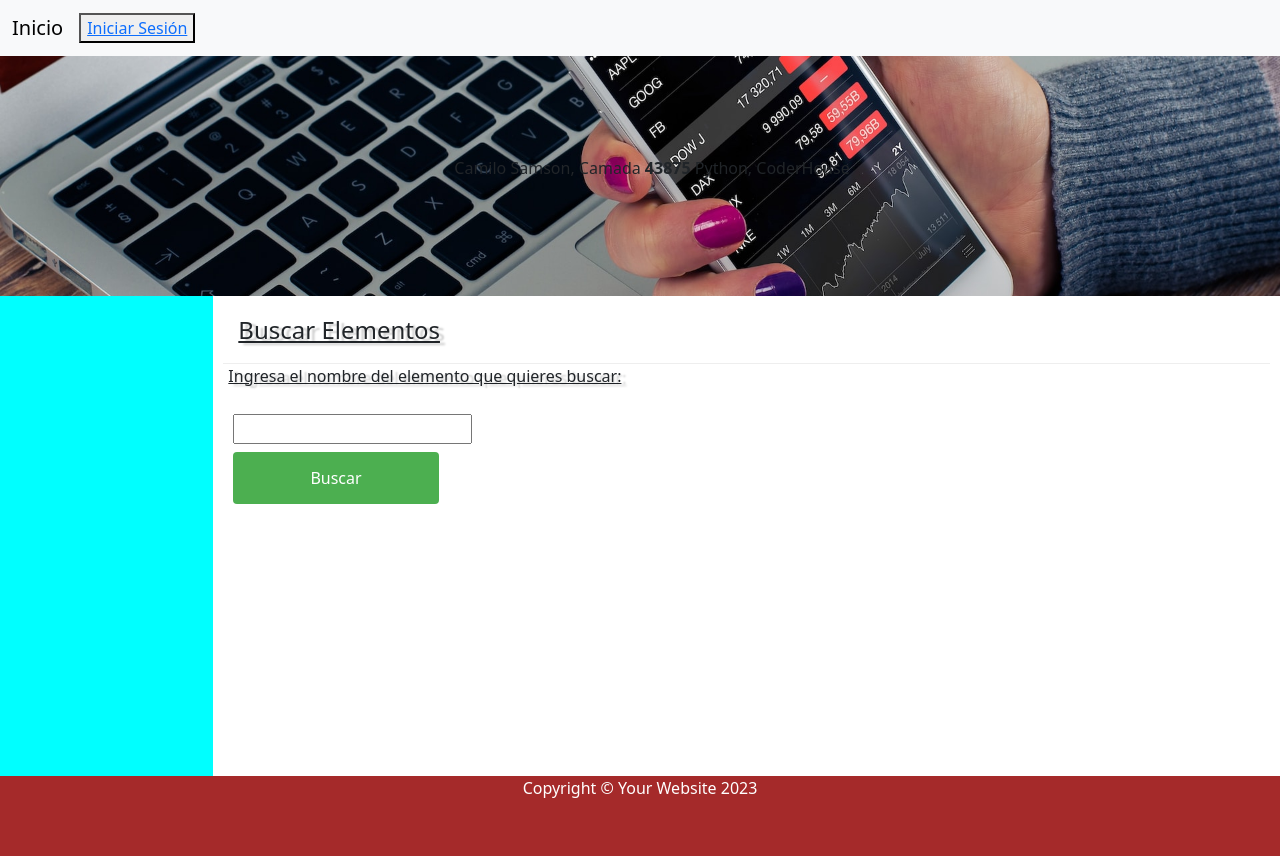
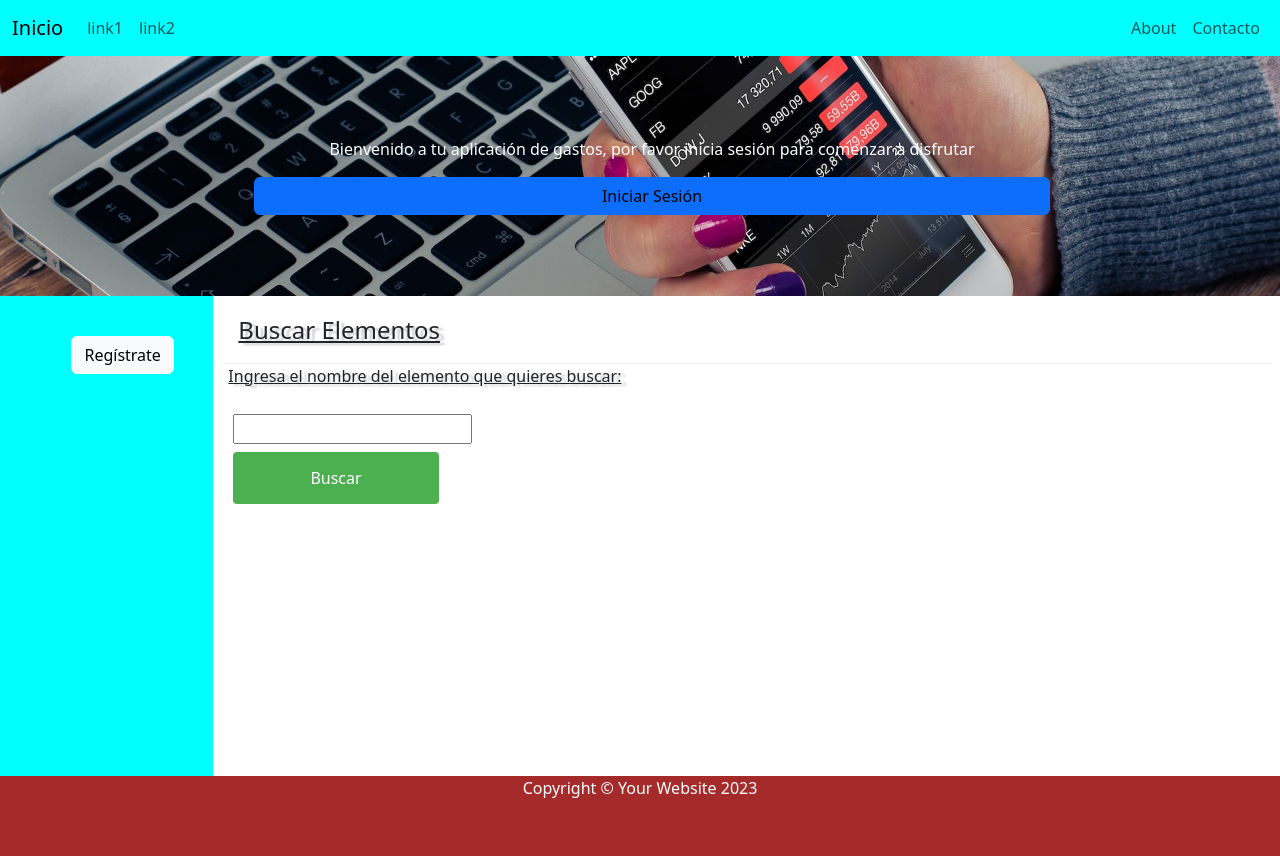
Before and after one commit to camilosamsonj/Proyecto-Final-Python-CoderHouse, a Django app: page /app-tercera-entrega/busqueda-items/ in a window 1280 px wide. Run offline with Django 4.2, Linux system fonts and the light colour scheme.

Commit message:
segunda modificacion estilos propios

```diff
--- a/app_tercera_entrega/static/css/styles.css
+++ b/app_tercera_entrega/static/css/styles.css
@@ -1,16 +1,40 @@
 
 /*Estilos propios, no correspondientes al Template Base de StartBoostrap */
+.bienvenido{
+  color: white;
+}
+nav{
+  background-color: cyan;
+}
 li {
   list-style: none;
+  width: 100%;
+  display: block;
+}
+li:hover{
+  background-color: #e8dfdf;
+}
+a {
+  display: block;
+  text-decoration: none;
+  color: black;
+}
+a:active{
+  color: white;
+}
+a:hover{
+  color: white;
 }
 #cerrar-sesion{
   display: flex;
   justify-content: flex-end;
 }
 .sidebar {
+  display:flex;
   height: 60vh;
   background-color: cyan;
-  padding: 20px;
+  padding-top: 40px;
+  justify-content: center;
 }
 .contenido {
   background-color: white;
@@ -26,13 +50,28 @@ footer {
   background-image: url("hero-bg.jpg");
   background-size: cover;
   background-position: center center;
-  width: 100%; /* Asegura que el elemento .hero ocupe el 100% del ancho disponible */
+  width: 100%;
   text-align: center;
   background-color: aquamarine;
   height: 30vh;
   justify-content: center;
   align-items: center;
 }
+/* @media screen and (max-width: 768px){
+  .hero {
+    display: flex;
+    background-image: none;
+    height: 10vh;
+    background-color: olivedrab;
+    color: white;
+  }
+  .sidebar{
+    height: 20vh;
+    padding-top: 10px;
+    padding-bottom: 0;
+  } */
+
+/* } */
 .nombre-usuario {
   color: white;
 }
--- a/app_tercera_entrega/templates/base.html
+++ b/app_tercera_entrega/templates/base.html
@@ -6,14 +6,13 @@
         <meta name="viewport" content="width=device-width, initial-scale=1, shrink-to-fit=no" />
         <meta name="description" content="" />
         <meta name="author" content="" />
-        <title>Tercera Entrega Python - CoderHouse</title>
+        <title>Organiza tus Finanzas Personales</title>
         <link rel="icon" type="image/x-icon" href="assets/favicon.ico" />
         <!-- Core theme CSS (includes Bootstrap)-->
         <link href="https://cdn.jsdelivr.net/npm/bootstrap@5.3.2/dist/css/bootstrap.min.css" rel="stylesheet" integrity="sha384-T3c6CoIi6uLrA9TneNEoa7RxnatzjcDSCmG1MXxSR1GAsXEV/Dwwykc2MPK8M2HN" crossorigin="anonymous">
         <link href="{% static 'css/styles.css' %}" rel="stylesheet" />
     </head>
-    <body id="page-top">
-        <!-- Navigation-->
+    <body >
 
         {% include 'navbar.html'%}
 
@@ -21,7 +20,16 @@
 
         <main class="container-fluid hero">
             <div class="row">
-                    <p> Camilo Samson, Camada <strong>43875</strong> Python, CoderHouse</p>
+                {% if user.is_authenticated %}
+                    <p class="bienvenido"> Bienvenido <em>{{user.username}}</em></p>
+                    <button class="btn btn-secondary"><a href="{% url 'Logout' %}">Cerrar Sesión</a></button>
+                    {% else %}
+                <p class="bienvenido">Bienvenido a tu aplicación de gastos, por favor inicia sesión para comenzar a disfrutar</p>
+                <button class="btn btn-primary" ><a href="{% url 'Login'%}">Iniciar Sesión</a></button>
+                <br>
+
+                {% endif %}
+
             </div>
             <div class="row">
         </main>
@@ -39,6 +47,12 @@
 
                         </ul>
                     {% else %}
+                    <ul>
+                        <li>
+                            <button class="btn btn-light" ><a href="{% url 'Login'%}">Regístrate</a></button>
+                        </li>
+                    </ul>
+
                     {% endif %}
                 </div>
                 <div class="col-md-10 contenido">
--- a/app_tercera_entrega/templates/navbar.html
+++ b/app_tercera_entrega/templates/navbar.html
@@ -1,30 +1,24 @@
-<nav class="navbar navbar-expand-lg bg-body-tertiary">
+<nav class="navbar navbar-expand-lg ">
   <div class="container-fluid">
-    <button class="navbar-toggler" type="button" data-bs-toggle="collapse" data-bs-target="#navbarTogglerDemo03" aria-controls="navbarTogglerDemo03" aria-expanded="false" aria-label="Toggle navigation">
+    {% comment %} <button class="navbar-toggler" type="button" data-bs-toggle="collapse" data-bs-target="#navbarTogglerDemo03" aria-controls="navbarTogglerDemo03" aria-expanded="false" aria-label="Toggle navigation">
       <span class="navbar-toggler-icon"></span>
-      </button>
+      </button> {% endcomment %}
       <a class="navbar-brand" href="{% url 'Inicio' %}">Inicio</a>
-      <div class="collapse navbar-collapse" id="navbarTogglerDemo03">
+      <div class="collapse navbar-collapse">
         <ul class="navbar-nav me-auto mb-2 mb-lg-0">
-        {% if user.is_authenticated %}
-          <ul>
-            <li class="nav-item">Bienvenido <em> {{user.username}}</em></li>
-
+        <li class="nav-item">
+          <a class="nav-link" href="#">link1</a></li>
+        <li class="nav-item">
+          <a class="nav-link" href="#">link2</a></li>
+        </ul>
+        <ul class="navbar-nav ms-auto mb-2 mb-lg-0">
+          <!-- Agrega elementos a la derecha aquí -->
+          <li class="nav-item">
+            <a class="nav-link" href="#">About</a></li>
+          <li class="nav-item">
+            <a class="nav-link" href="#">Contacto</a></li>
           </ul>
-
-        </li>
-        </ul>
-        <ul>
-          <li class="nav-item" id="cerrar-sesion"> <button><a href="{% url 'Logout' %}">Cerrar Sesión</a></button>
-        </ul>
+      </ul>
+        </div>
       </div>
-    </div>
-  </nav>
-        {% else %}
-
-        <button ><a href="{% url 'Login'%}">Iniciar Sesión</a></button>
-            </ul>
-          </div>
-        </div>
-      </nav>
-        {% endif %} </a></a>
+    </nav>
```
Also changed, not shown: db.sqlite3.
